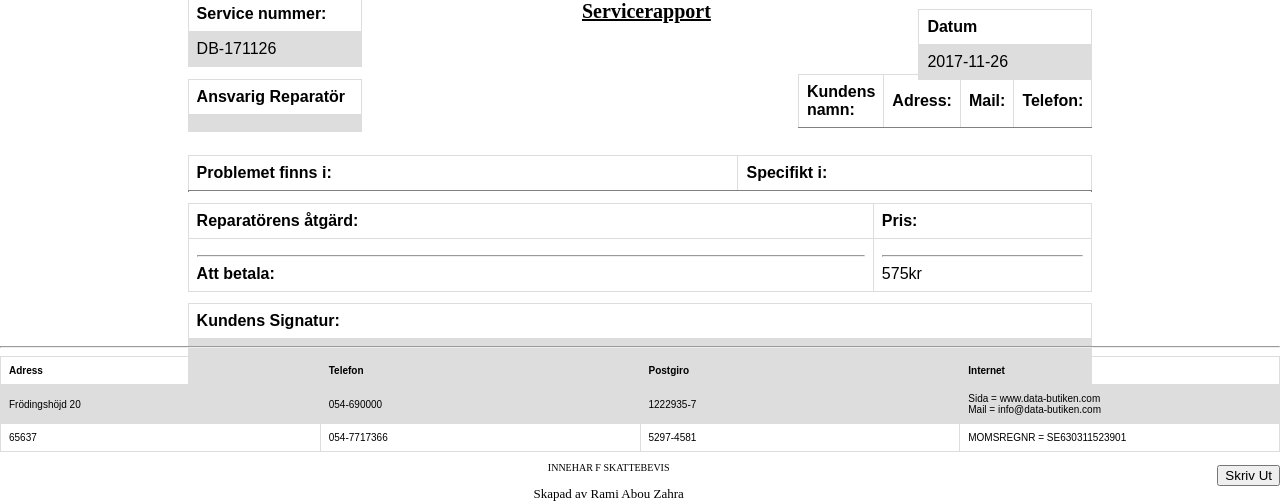
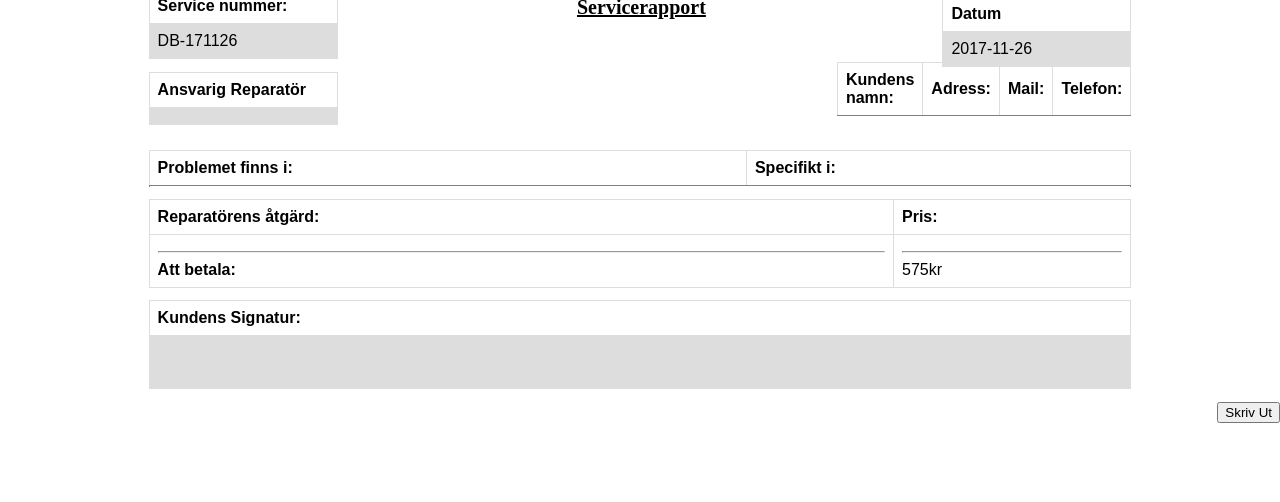
Before and after one commit to RAZERZ/ServiceReportProgram, a PHP site: page /redir.php in a window 1280 px wide. Shown: the part 308-810 px from the top of the page. After the commit the page ends 731 px from the top, so only its background shows below. Run offline with PHP 8.4, Linux system fonts and the light colour scheme; data that the repository does not hold is empty.

Commit message:
Added the footer at the very bottom of the printed page, removed the location stats from the page and made it only available when printing (opposite for print button)

```diff
--- a/redir.php
+++ b/redir.php
@@ -584,10 +584,12 @@
     </body>
         </div>
 
+        <button id="printButton" style="float:right; margin-top: 1%; margin-bottom: 1%;" onclick="window.print();">Skriv Ut</button>
+
         <div id="footer">
-        <footer>
+            <footer>
 
-        <hr>
+            <hr style="margin-top: 5%;">
 
             <table class="Info" style="width:100%;">
                 <tr>
@@ -610,8 +612,6 @@
                 </tr>
             </table>
 
-            <button id="printButton" style="float:right; margin-top: 1%; margin-bottom: 1%;" onclick="window.print();">Skriv Ut</button>
-
             <center><p style="font-size: 10px;">INNEHAR F SKATTEBEVIS</p></center>
             <center><p style="font-size:13px;">Skapad av Rami Abou Zahra</p></center>
     </footer>
--- a/redirStylesheet.css
+++ b/redirStylesheet.css
@@ -2,6 +2,11 @@ html, body {
     margin:0;
     padding:0;
     height:100%;
+}
+
+@media screen {
+    #footer{display: none;}
+
 }
 
 #container {
@@ -14,7 +19,11 @@ html, body {
 }
 
 #body {
-    padding:10px 60px;   /* Height of the footer */
+    padding:10px;
+    padding-bottom: 0%;   /* Height of the footer */
+    position: relative;
+    display: block;
+    height:100%;
 }
 
 @page {
@@ -96,9 +105,13 @@ tr:nth-child(even) {
     background-color: #dddddd;
 }
 
+@media print {
+    #footer{}
+    #printButton{display: none;}
+}
+
 #footer {
-    position:relative;
-    margin-top:-5%;
-    width:100%;
-    height:60px;   /* Height of the footer */
+    position:absolute;
+    bottom: 0;
+    left:0;
 }
```
